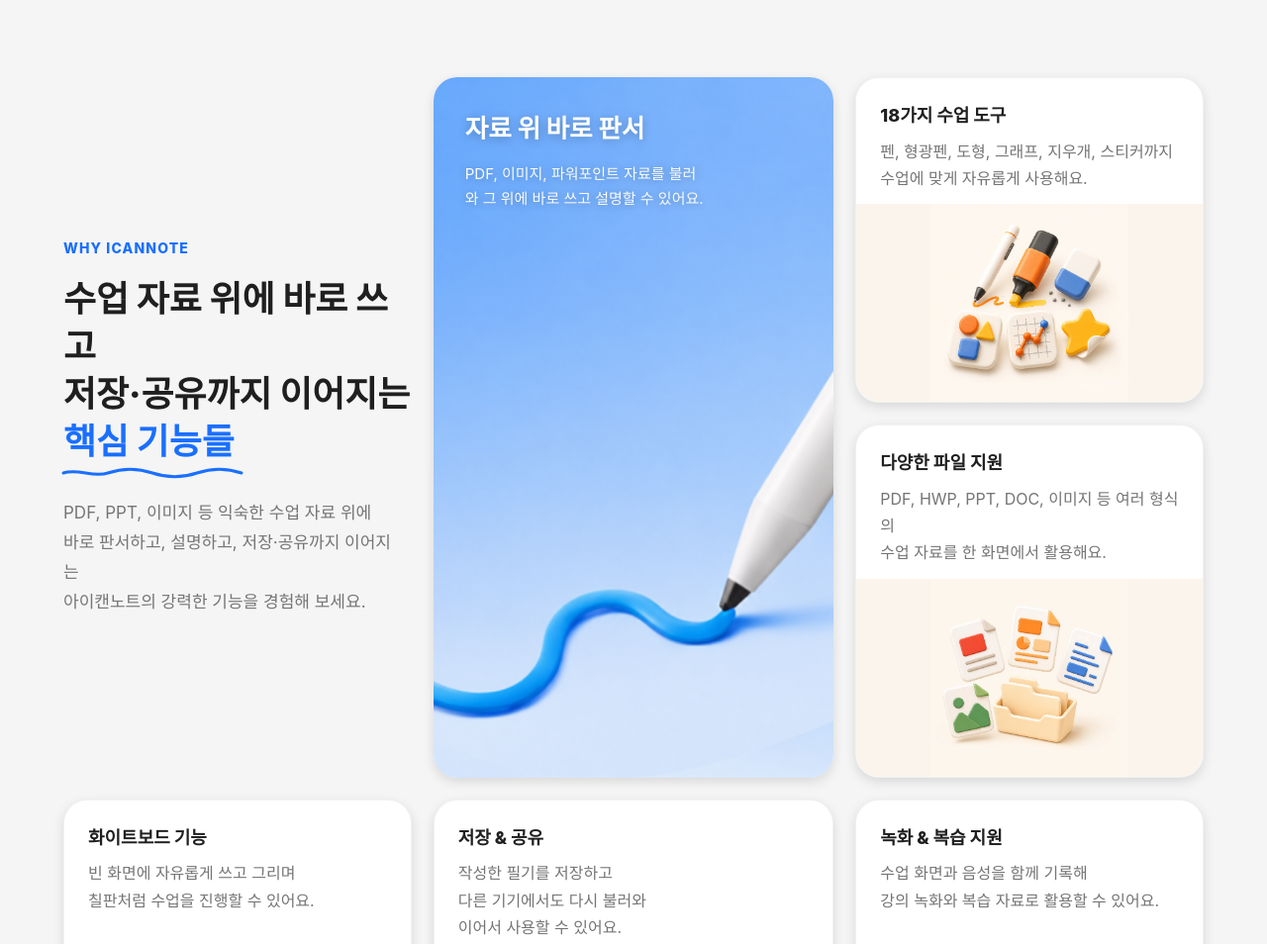
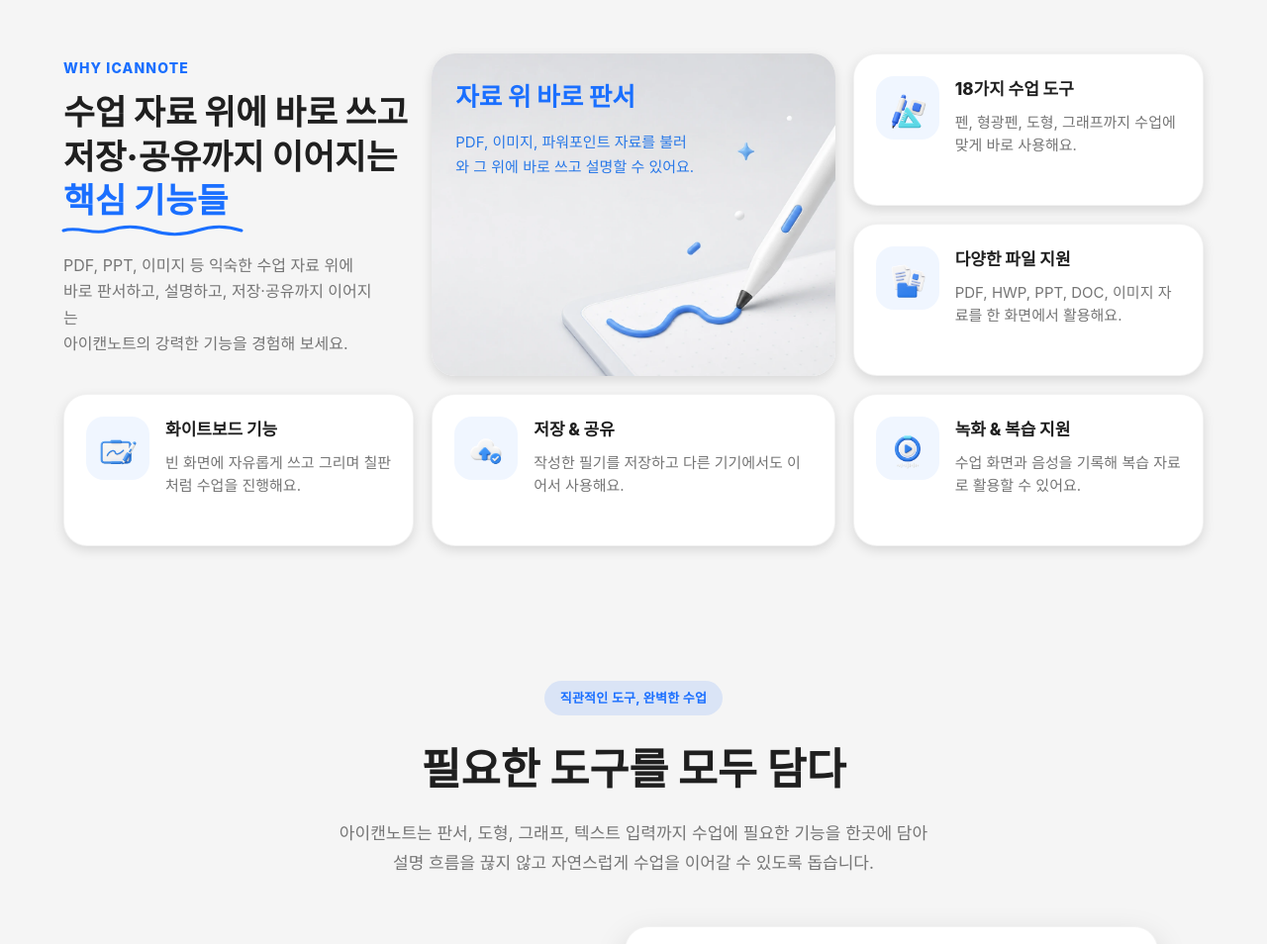
Before and after one commit to jiwon12011/icannote, a plain HTML site: page index.html in a window 1280 px wide. Shown: the part 802-1756 px from the top of the page at 99% size. Drawn offline with Linux system fonts and the light colour scheme; grey boxes are pictures that could not be loaded; a web font is replaced by a local one.

Commit message:
WHY 섹션과 CTA 비주얼 정리

```diff
--- a/index.html
+++ b/index.html
@@ -77,7 +77,8 @@
         <!-- 가운데 큰 카드 -->
         <article class="why-card why-card--main reveal" style="transition-delay:.05s">
           <picture class="why-card__bg">
-            <img src="assets/why-feature/why-main-blue.png" alt="" loading="lazy" decoding="async" />
+            <source srcset="assets/why-feature/why-main-direct-annotation-gray.webp" type="image/webp" />
+            <img src="assets/why-feature/why-main-direct-annotation-gray.png" alt="" loading="lazy" decoding="async" />
           </picture>
           <div class="why-card__overlay">
             <h3>자료 위 바로 판서</h3>
@@ -87,62 +88,62 @@
 
         <!-- 우상단 -->
         <article class="why-card why-card--tools reveal" style="transition-delay:.1s">
+          <picture class="why-card__icon">
+            <source srcset="assets/why-feature/why-icon-tools-blue.webp" type="image/webp" />
+            <img src="assets/why-feature/why-icon-tools-blue.png" alt="" loading="lazy" decoding="async" />
+          </picture>
           <div class="why-card__text">
             <h3>18가지 수업 도구</h3>
-            <p>펜, 형광펜, 도형, 그래프, 지우개, 스티커까지<br />수업에 맞게 자유롭게 사용해요.</p>
+            <p>펜, 형광펜, 도형, 그래프까지 수업에 맞게 바로 사용해요.</p>
           </div>
-          <picture class="why-card__media">
-            <source srcset="assets/why-feature/why-18-classroom-tools.webp" type="image/webp" />
-            <img src="assets/why-feature/why-18-classroom-tools.png" alt="" loading="lazy" decoding="async" />
-          </picture>
         </article>
 
         <!-- 우중간 -->
         <article class="why-card why-card--files reveal" style="transition-delay:.15s">
+          <picture class="why-card__icon">
+            <source srcset="assets/why-feature/why-icon-files-blue.webp" type="image/webp" />
+            <img src="assets/why-feature/why-icon-files-blue.png" alt="" loading="lazy" decoding="async" />
+          </picture>
           <div class="why-card__text">
             <h3>다양한 파일 지원</h3>
-            <p>PDF, HWP, PPT, DOC, 이미지 등 여러 형식의<br />수업 자료를 한 화면에서 활용해요.</p>
+            <p>PDF, HWP, PPT, DOC, 이미지 자료를 한 화면에서 활용해요.</p>
           </div>
-          <picture class="why-card__media">
-            <source srcset="assets/why-feature/why-file-support.webp" type="image/webp" />
-            <img src="assets/why-feature/why-file-support.png" alt="" loading="lazy" decoding="async" />
-          </picture>
         </article>
 
         <!-- 하단 좌 -->
         <article class="why-card why-card--board reveal" style="transition-delay:.2s">
+          <picture class="why-card__icon">
+            <source srcset="assets/why-feature/why-icon-board-blue.webp" type="image/webp" />
+            <img src="assets/why-feature/why-icon-board-blue.png" alt="" loading="lazy" decoding="async" />
+          </picture>
           <div class="why-card__text">
             <h3>화이트보드 기능</h3>
-            <p>빈 화면에 자유롭게 쓰고 그리며<br />칠판처럼 수업을 진행할 수 있어요.</p>
+            <p>빈 화면에 자유롭게 쓰고 그리며 칠판처럼 수업을 진행해요.</p>
           </div>
-          <picture class="why-card__media">
-            <source srcset="assets/why-feature/why-whiteboard-function.webp" type="image/webp" />
-            <img src="assets/why-feature/why-whiteboard-function.png" alt="" loading="lazy" decoding="async" />
-          </picture>
         </article>
 
         <!-- 하단 가운데 -->
         <article class="why-card why-card--save reveal" style="transition-delay:.25s">
+          <picture class="why-card__icon">
+            <source srcset="assets/why-feature/why-icon-save-blue.webp" type="image/webp" />
+            <img src="assets/why-feature/why-icon-save-blue.png" alt="" loading="lazy" decoding="async" />
+          </picture>
           <div class="why-card__text">
             <h3>저장 &amp; 공유</h3>
-            <p>작성한 필기를 저장하고<br />다른 기기에서도 다시 불러와<br />이어서 사용할 수 있어요.</p>
+            <p>작성한 필기를 저장하고 다른 기기에서도 이어서 사용해요.</p>
           </div>
-          <picture class="why-card__media">
-            <source srcset="assets/why-feature/why-save-share.webp" type="image/webp" />
-            <img src="assets/why-feature/why-save-share.png" alt="" loading="lazy" decoding="async" />
-          </picture>
         </article>
 
         <!-- 하단 우 -->
         <article class="why-card why-card--record reveal" style="transition-delay:.3s">
+          <picture class="why-card__icon">
+            <source srcset="assets/why-feature/why-icon-record-blue.webp" type="image/webp" />
+            <img src="assets/why-feature/why-icon-record-blue.png" alt="" loading="lazy" decoding="async" />
+          </picture>
           <div class="why-card__text">
             <h3>녹화 &amp; 복습 지원</h3>
-            <p>수업 화면과 음성을 함께 기록해<br />강의 녹화와 복습 자료로 활용할 수 있어요.</p>
+            <p>수업 화면과 음성을 기록해 복습 자료로 활용할 수 있어요.</p>
           </div>
-          <picture class="why-card__media">
-            <source srcset="assets/why-feature/why-record-review.webp" type="image/webp" />
-            <img src="assets/why-feature/why-record-review.png" alt="" loading="lazy" decoding="async" />
-          </picture>
         </article>
       </div>
     </section>
--- a/styles.css
+++ b/styles.css
@@ -496,7 +496,7 @@
    ========================================================= */
 .why {
   background: var(--color-cream);
-  padding: var(--space-20) var(--container-pad);
+  padding: var(--space-14) var(--container-pad);
 }
 
 .why-grid {
@@ -508,18 +508,19 @@
     "intro main tools"
     "intro main files"
     "board save  record";
-  gap: 22px;
+  grid-template-rows: repeat(3, minmax(0, 154px));
+  gap: 18px;
 }
 
 /* 좌측 인트로 */
-.why-intro { grid-area: intro; align-self: center; }
+.why-intro { grid-area: intro; align-self: start; padding-top: 4px; }
 .why-label {
   font-size: 14px; font-weight: 800; letter-spacing: .08em;
-  color: #1A6FFF; margin-bottom: var(--space-4);
+  color: #1A6FFF; margin-bottom: var(--space-3);
 }
 .why-heading {
-  font-size: clamp(26px, 2.8vw, 40px); font-weight: 800; line-height: 1.34;
-  color: var(--color-text-dark); margin-bottom: var(--space-5);
+  font-size: clamp(25px, 2.7vw, 38px); font-weight: 800; line-height: 1.28;
+  color: var(--color-text-dark); margin-bottom: var(--space-4);
 }
 .why-heading .hl { color: #1A6FFF; }
 .why-hl-wrap { position: relative; display: inline-block; }
@@ -595,7 +596,7 @@
   .flow-star path { animation: none; stroke-dashoffset: 0; }
 }
 .why-desc {
-  font-size: 17px; line-height: 1.75; color: var(--color-text-secondary); max-width: 32ch;
+  font-size: 16px; line-height: 1.65; color: var(--color-text-secondary); max-width: 32ch;
 }
 
 /* 공통 카드 */
@@ -606,7 +607,10 @@
   box-shadow: var(--shadow-md);
   overflow: hidden;
   display: flex;
-  flex-direction: column;
+  align-items: flex-start;
+  gap: 16px;
+  min-height: 0;
+  padding: 22px;
 }
 .why-card--tools  { grid-area: tools; }
 .why-card--files  { grid-area: files; }
@@ -614,51 +618,60 @@
 .why-card--save   { grid-area: save; }
 .why-card--record { grid-area: record; }
 
-.why-card__text { padding: var(--space-6) var(--space-6) var(--space-3); }
+.why-card__icon {
+  flex: none;
+  width: 64px;
+  height: 64px;
+  display: grid;
+  place-items: center;
+  border-radius: 18px;
+  background: #F0F6FF;
+}
+.why-card__icon img {
+  display: block;
+  width: 48px;
+  height: 48px;
+  object-fit: contain;
+}
+.why-card__text { padding: 0; }
 .why-card__text h3 {
-  font-size: clamp(18px, 1.4vw, 21px); font-weight: 800;
-  color: var(--color-text-dark); margin-bottom: var(--space-2);
-}
-.why-card__text p { font-size: 16px; line-height: 1.7; color: var(--color-text-secondary); }
-
-.why-card__media {
-  display: block; margin-top: auto;
-  height: clamp(160px, 16vw, 200px);
-  background: #FBF4EC;
-}
-.why-card__media img {
-  display: block; width: 100%; height: 100%;
-  object-fit: contain;
-}
+  font-size: clamp(17px, 1.25vw, 20px); font-weight: 800;
+  color: var(--color-text-dark); margin-bottom: 8px;
+}
+.why-card__text p { font-size: 15px; line-height: 1.55; color: var(--color-text-secondary); }
 
 /* 가운데 큰 카드 (오렌지 일러스트 배경 + 텍스트 오버레이) */
 .why-card--main {
   grid-area: main;
   position: relative;
   border: none;
-  min-height: 360px;
-}
-.why-card--main .why-card__bg { position: absolute; inset: 0; }
+  min-height: 326px;
+  padding: 0;
+}
+.why-card--main .why-card__bg { position: absolute; inset: 0; overflow: hidden; }
 .why-card--main .why-card__bg img {
   display: block; width: 100%; height: 100%; object-fit: cover;
+  object-position: center center;
+  transform: scale(1.08);
 }
 .why-card--main .why-card__overlay {
   position: relative; z-index: 1;
-  padding: var(--space-8);
+  padding: var(--space-6);
 }
 .why-card--main .why-card__overlay h3 {
-  font-size: clamp(22px, 2vw, 28px); font-weight: 800; color: #fff;
-  margin-bottom: var(--space-3); text-shadow: 0 2px 10px rgba(0, 0, 0, .25);
+  font-size: clamp(22px, 2vw, 28px); font-weight: 800; color: #1A6FFF;
+  margin-bottom: var(--space-3);
 }
 .why-card--main .why-card__overlay p {
-  font-size: 15px; line-height: 1.7; color: rgba(255, 255, 255, .96);
-  max-width: 26ch; text-shadow: 0 1px 8px rgba(0, 0, 0, .25);
+  font-size: 15px; line-height: 1.7; color: #2878E8;
+  max-width: 26ch;
 }
 
 /* 반응형 */
 @media (max-width: 1279px) {
   .why-grid {
     grid-template-columns: 1fr 1fr;
+    grid-template-rows: auto;
     grid-template-areas:
       "intro  intro"
       "main   tools"
@@ -670,11 +683,13 @@
 @media (max-width: 809px) {
   .why-grid {
     grid-template-columns: 1fr;
+    grid-template-rows: auto;
     grid-template-areas:
       "intro" "main" "tools" "files" "board" "save" "record";
     gap: 16px;
   }
   .why-card--main { min-height: 280px; }
+  .why-card { padding: 20px; }
 }
 
 /* =========================================================
@@ -976,10 +991,10 @@
 }
 
 /* =========================================================
-   스탯 (오렌지 라운드 카드)
+   스탯
    ========================================================= */
 .stats {
-  background: var(--color-cream);
+  background: #F3F4F6;
   padding: var(--space-20) var(--container-pad);
 }
 .stats-grid {
@@ -996,14 +1011,14 @@
   text-align: center;
   display: flex; flex-direction: column; align-items: center; gap: 6px;
 }
-/* 아이콘 뒤 주황 라운드 박스 */
+/* 아이콘 뒤 연한 그레이 라운드 박스 */
 .stat-card__icon {
   width: 104px; height: 104px;
   border-radius: 26px;
-  background: linear-gradient(160deg, #FF9D52 0%, var(--color-orange-main) 50%, var(--color-orange-deep) 100%);
+  background: #E5E7EB;
   display: grid; place-items: center;
   margin-bottom: var(--space-5);
-  box-shadow: 0 12px 24px rgba(0, 0, 0, .14);
+  box-shadow: 0 14px 30px rgba(31, 45, 65, .12);
 }
 .stat-card__icon img {
   width: 68px; height: 68px; object-fit: contain;
@@ -1122,29 +1137,29 @@
   min-height: 280px;
   display: flex; align-items: center;
   background-image: -webkit-image-set(
-    url('assets/cta/cta-rainbow-ring-wide.webp') type('image/webp'),
-    url('assets/cta/cta-rainbow-ring-wide.png') type('image/png')
+    url('assets/cta/cta-rainbow-ring-gray-wide.webp') type('image/webp'),
+    url('assets/cta/cta-rainbow-ring-gray-wide.png') type('image/png')
   );
   background-image: image-set(
-    url('assets/cta/cta-rainbow-ring-wide.webp') type('image/webp'),
-    url('assets/cta/cta-rainbow-ring-wide.png') type('image/png')
+    url('assets/cta/cta-rainbow-ring-gray-wide.webp') type('image/webp'),
+    url('assets/cta/cta-rainbow-ring-gray-wide.png') type('image/png')
   );
-  background-color: var(--color-orange-main);
-  background-size: 65% auto;
-  background-position: right center;
+  background-color: #E5E7EB;
+  background-size: cover;
+  background-position: center center;
   background-repeat: no-repeat;
   text-align: left;
 }
 .cta__text { position: relative; z-index: 2; max-width: 52%; }
 .cta__title {
-  font-size: clamp(24px, 2.8vw, 36px); font-weight: 800; color: #fff;
+  font-size: clamp(24px, 2.8vw, 36px); font-weight: 800; color: #111827;
   line-height: 1.35; margin-bottom: var(--space-3);
 }
-.cta__desc { font-size: clamp(15px, 1.4vw, 18px); color: rgba(255, 255, 255, .92); margin-bottom: var(--space-8); }
+.cta__desc { font-size: clamp(15px, 1.4vw, 18px); color: #4B5563; margin-bottom: var(--space-8); }
 .cta__actions { display: flex; align-items: center; gap: var(--space-6); flex-wrap: wrap; }
 .cta__btn {
   display: inline-flex; align-items: center; gap: 8px;
-  background: #fff; color: var(--color-orange-deep);
+  background: #fff; color: #1A6FFF;
   font-size: 16px; font-weight: 800;
   padding: 15px 30px; border-radius: 999px;
   text-decoration: none;
@@ -1154,14 +1169,14 @@
 .cta__btn:hover { transform: translateY(-2px); }
 .cta__link {
   display: inline-flex; align-items: center; gap: 8px;
-  color: #fff; font-size: 16px; font-weight: 800;
+  color: #111827; font-size: 16px; font-weight: 800;
   text-decoration: none;
-  border: 2px solid rgba(255,255,255,.85);
+  border: 2px solid rgba(17, 24, 39, .24);
   border-radius: 100px;
   padding: 14px 28px;
   transition: background .2s ease, transform .2s ease;
 }
-.cta__link:hover { background: rgba(255,255,255,.12); transform: translateY(-2px); }
+.cta__link:hover { background: rgba(255, 255, 255, .44); transform: translateY(-2px); }
 
 /* 푸터 */
 .site-footer {
@@ -1193,7 +1208,7 @@
   }
   .cta::before {
     content: ""; position: absolute; inset: 0; z-index: 0;
-    background: linear-gradient(90deg, var(--color-orange-main) 30%, rgba(255, 122, 61, .15) 100%);
+    background: rgba(63, 69, 77, .86);
   }
   .cta__text { max-width: 100%; }
 }
@@ -1883,10 +1898,17 @@
 .theme-blue .series-badge { background: rgba(26, 111, 255, .12); }
 .theme-blue .series-card:hover { box-shadow: 0 20px 44px rgba(26, 111, 255, .16); border-color: rgba(61, 155, 255, .35); }
 .theme-blue .series-card--featured { background: linear-gradient(180deg, #FBFDFF 0%, #ECF4FF 100%); box-shadow: 0 20px 44px rgba(26, 111, 255, .16); }
-/* CTA: 주황 무지개링 이미지 대신 블루 그라데이션 밴드(블루 에셋 부재) */
+/* CTA: 로고 링 이미지는 유지하고 배경만 블루 테마에 맞춘다 */
 .theme-blue .cta {
-  background-image: none;
-  background: radial-gradient(120% 160% at 88% -10%, #5AACFF 0%, rgba(90, 172, 255, 0) 55%), linear-gradient(135deg, #3D9BFF 0%, #1A6FFF 100%);
+  background-image: -webkit-image-set(
+    url('assets/cta/cta-rainbow-ring-gray-wide.webp') type('image/webp'),
+    url('assets/cta/cta-rainbow-ring-gray-wide.png') type('image/png')
+  );
+  background-image: image-set(
+    url('assets/cta/cta-rainbow-ring-gray-wide.webp') type('image/webp'),
+    url('assets/cta/cta-rainbow-ring-gray-wide.png') type('image/png')
+  );
+  background-color: #E5E7EB;
 }
 .theme-blue .cta::before { display: none; }
 
```
Also changed, not shown: assets/cta/cta-rainbow-ring-gray-wide.webp (added), assets/why-feature/why-icon-board-blue.png (added), assets/why-feature/why-icon-board-blue.webp (added), assets/why-feature/why-icon-files-blue.png (added), assets/why-feature/why-icon-files-blue.webp (added), assets/why-feature/why-icon-record-blue.png (added), assets/why-feature/why-icon-record-blue.webp (added), assets/why-feature/why-icon-save-blue.png (added), assets/why-feature/why-icon-save-blue.webp (added), assets/why-feature/why-icon-tools-blue.png (added), assets/why-feature/why-icon-tools-blue.webp (added), assets/why-feature/why-main-direct-annotation-gray.png (added), assets/why-feature/why-main-direct-annotation-gray.webp (added), 1 other file.
